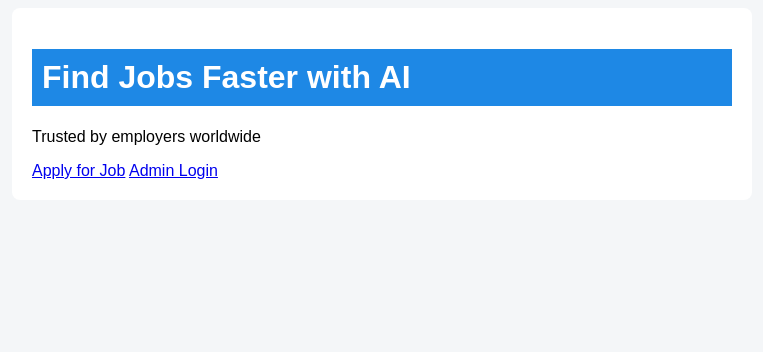
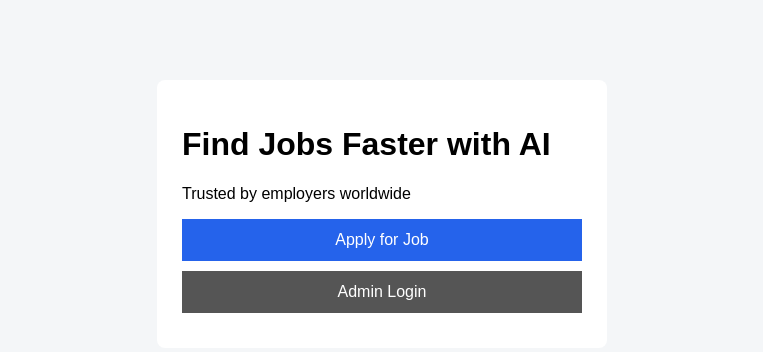
Before and after one commit to ovelvoro-stack/velvoro-job-ai, a Flask app: page / in a window 1280 px wide. Shown: the top 352 px of the page, without its empty margins (258-1021 px from the left). Run offline with Flask 3, Linux system fonts and the light colour scheme.

Commit message:
Update style.css

```diff
--- a/static/style.css
+++ b/static/style.css
@@ -3,34 +3,48 @@ body {
   background: #f4f6f8;
 }
 
-.container {
-    width: 700px;
-    margin: auto;
+.container, .form-container {
+  width: 400px;
+  margin: 80px auto;
   background: white;
-    padding: 20px;
+  padding: 25px;
   border-radius: 8px;
 }
 
-h1 {
-    background: #1e88e5;
-    color: white;
+input, select, button {
+  width: 100%;
   padding: 10px;
-}
-
-label {
-    display: block;
-    margin-top: 10px;
-}
-
-input, select, textarea {
-    width: 100%;
-    padding: 8px;
+  margin: 8px 0;
 }
 
 button {
-    margin-top: 15px;
-    background: #1e88e5;
+  background: #2563eb;
   color: white;
-    padding: 10px;
   border: none;
+  cursor: pointer;
 }
+
+.btn {
+  display: block;
+  text-align: center;
+  padding: 12px;
+  background: #2563eb;
+  color: white;
+  margin: 10px 0;
+  text-decoration: none;
+}
+
+.secondary {
+  background: #555;
+}
+
+table {
+  width: 90%;
+  margin: 20px auto;
+  border-collapse: collapse;
+}
+
+th, td {
+  border: 1px solid #ddd;
+  padding: 8px;
+}
```
Lines whose indentation alone changed are shown as unchanged.
